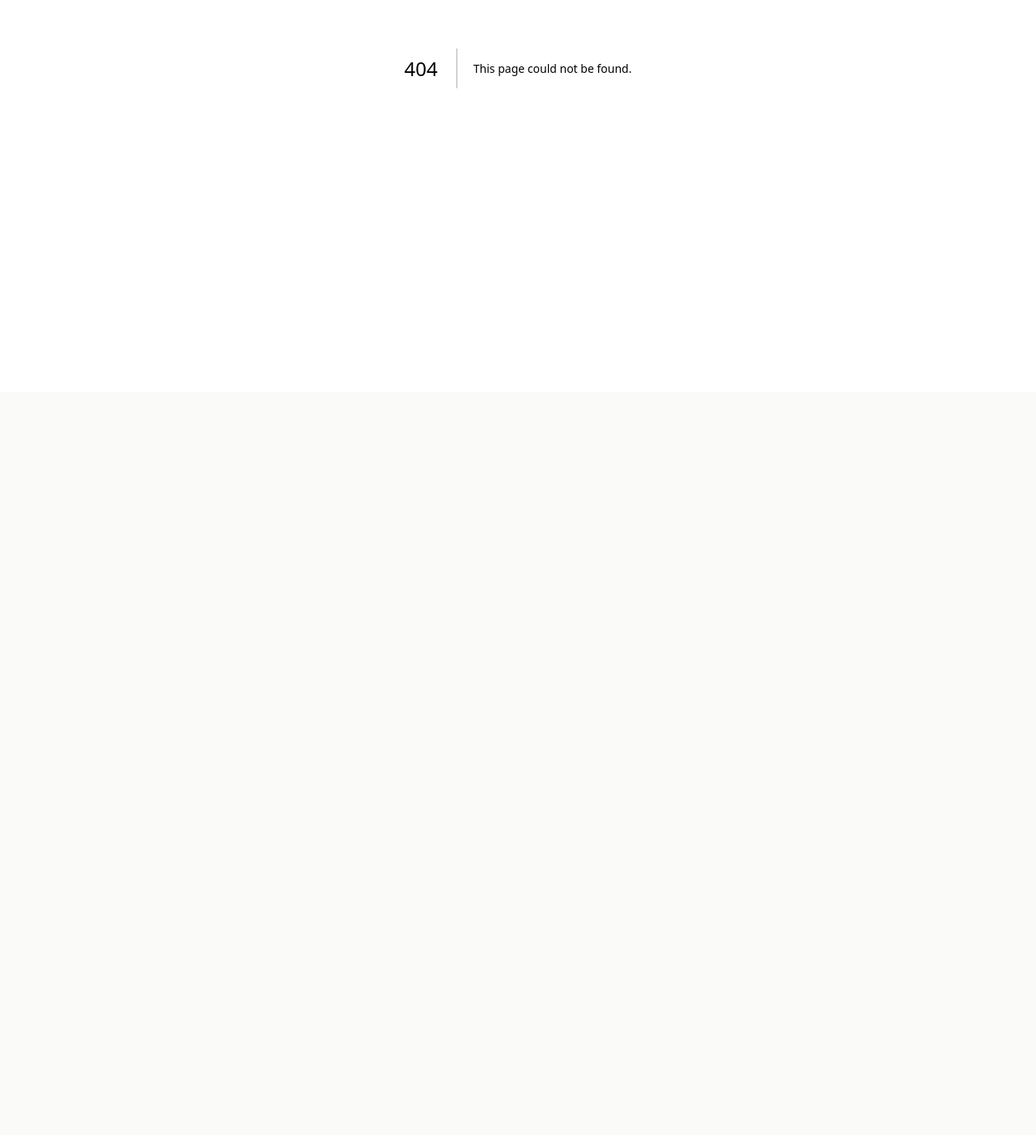
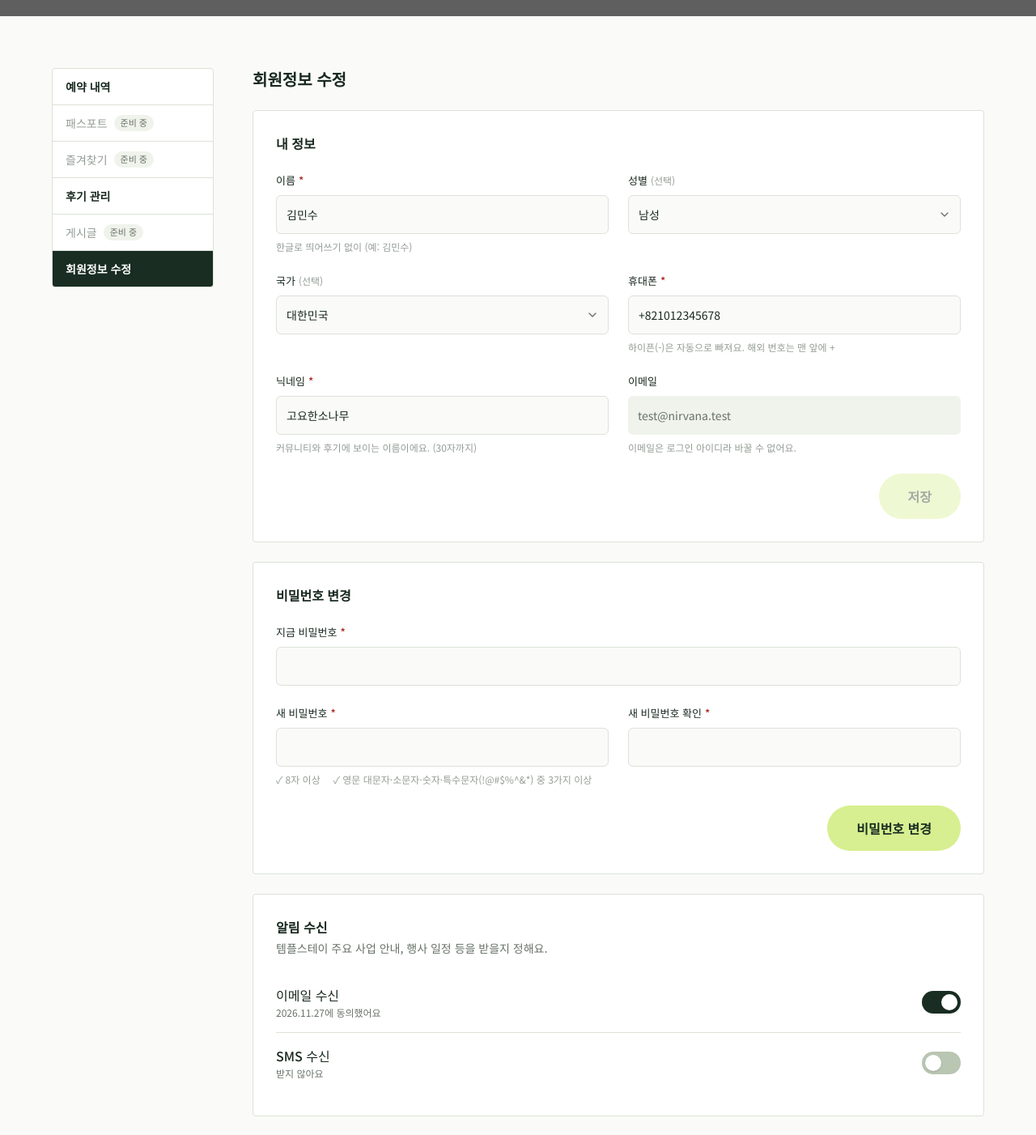
Before and after one commit to Spharos8th-Nirvana/nirvana-frontend, a Next.js app: page /mypage/profile in a window 1280 px wide. Before the commit this address had no page. Shown: the part 380-1782 px from the top of the page at 81% size. Before the commit the page ends 864 px from the top, so only its background shows below. Built offline with nearby package versions, Linux system fonts and the light colour scheme; grey boxes are pictures that could not be loaded.

Commit message:
feat(frontend): 마이페이지 회원정보 수정 페이지 연결 (#33)

```diff
--- /dev/null
+++ b/src/app/(user)/mypage/profile/page.tsx
@@ -0,0 +1,28 @@
+import type { Metadata } from "next";
+import PasswordChangeForm from "@/features/auth/components/organisms/PasswordChangeForm";
+import WithdrawalSection from "@/features/auth/components/organisms/WithdrawalSection";
+import { getMarketingConsent, getMyProfile } from "@/features/member/api/profile-api";
+import MarketingConsentForm from "@/features/member/components/organisms/MarketingConsentForm";
+import ProfileForm from "@/features/member/components/organisms/ProfileForm";
+
+export const metadata: Metadata = {
+  title: "회원정보 수정",
+};
+
+/**
+ * 마이페이지 회원정보 수정 (임시 데이터)
+ * 내 정보·알림 수신은 회원(member), 비밀번호·탈퇴는 계정(auth) 기능이라 여기서 함께 조립합니다.
+ */
+export default async function ProfilePage() {
+  const [profile, consent] = await Promise.all([getMyProfile(), getMarketingConsent()]);
+
+  return (
+    <div className="space-y-6">
+      <h2 className="text-xl font-bold text-ink">회원정보 수정</h2>
+      <ProfileForm profile={profile} />
+      <PasswordChangeForm />
+      <MarketingConsentForm consent={consent} />
+      <WithdrawalSection />
+    </div>
+  );
+}
--- a/src/features/member/components/organisms/MyPageSidebar.tsx
+++ b/src/features/member/components/organisms/MyPageSidebar.tsx
@@ -14,7 +14,7 @@ const myPageMenus = [
   { label: "즐겨찾기", href: "/mypage/favorites", ready: false },
   { label: "후기 관리", href: "/mypage/reviews", ready: true },
   { label: "게시글", href: "/mypage/posts", ready: false },
-  { label: "회원정보 수정", href: "/mypage/profile", ready: false },
+  { label: "회원정보 수정", href: "/mypage/profile", ready: true },
 ];
 
 /** 지금 주소가 이 메뉴이거나 그 하위 주소인지. 예약 내역(/mypage)은 정확히 같을 때만 강조합니다. */
```
